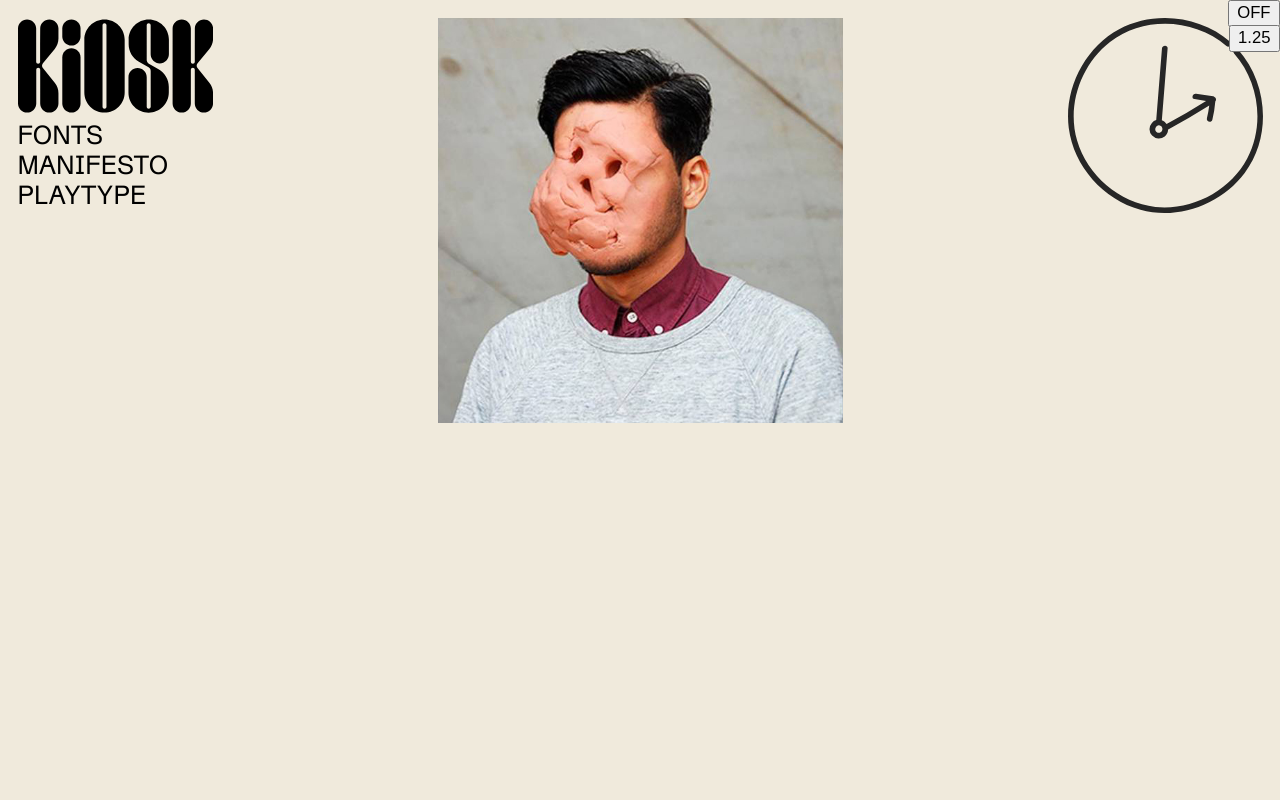
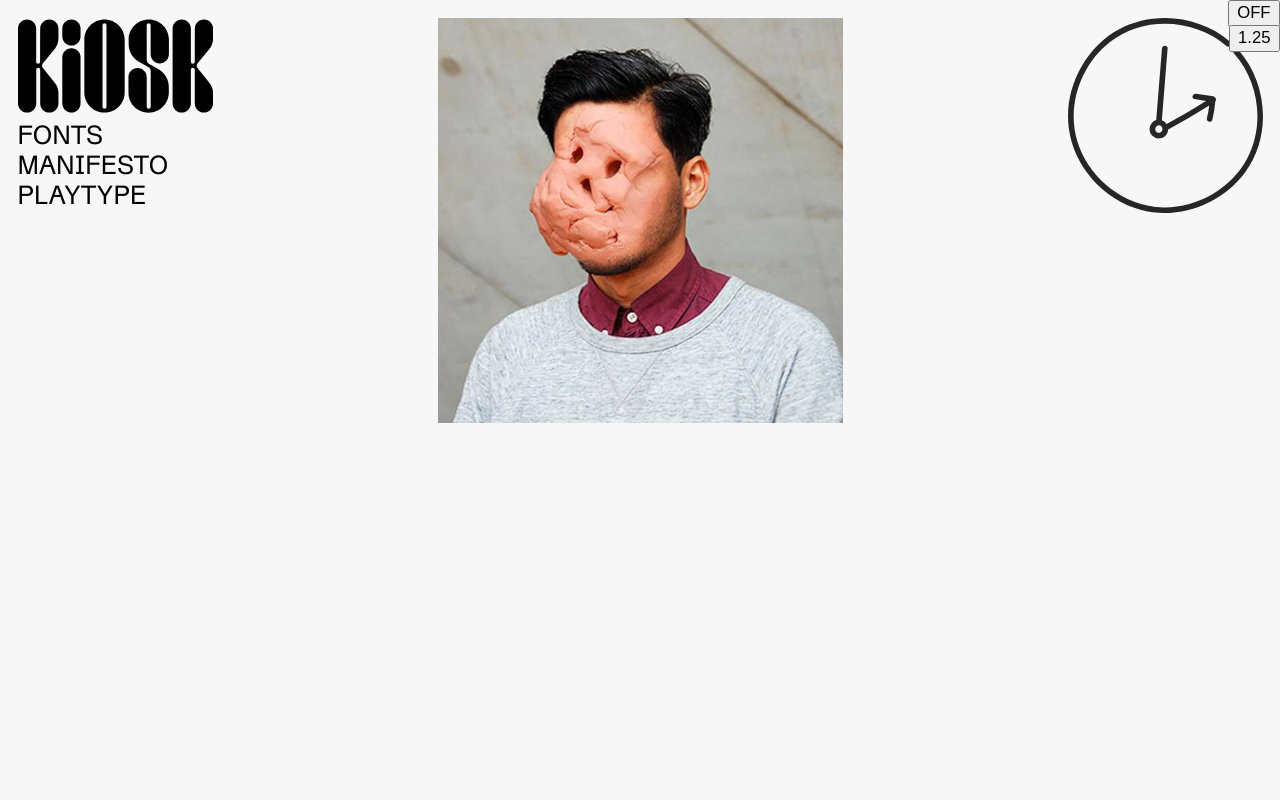
Before and after one commit to serjmax/PTF, a React (Create React App) app: page /manifesto in a window 1280 px wide. Shown: the top 800 px of the page. Built offline with nearby package versions, Linux system fonts and the light colour scheme.

Commit message:
Update colors.scss

```diff
--- a/src/styles/colors.scss
+++ b/src/styles/colors.scss
@@ -1,6 +1,6 @@
 $black: #000;
 $black-light: #262626;
-$white: #F0EADC;
+$white: #f7f7f7;
 
 $link-color: #4a8cff;
 
```
